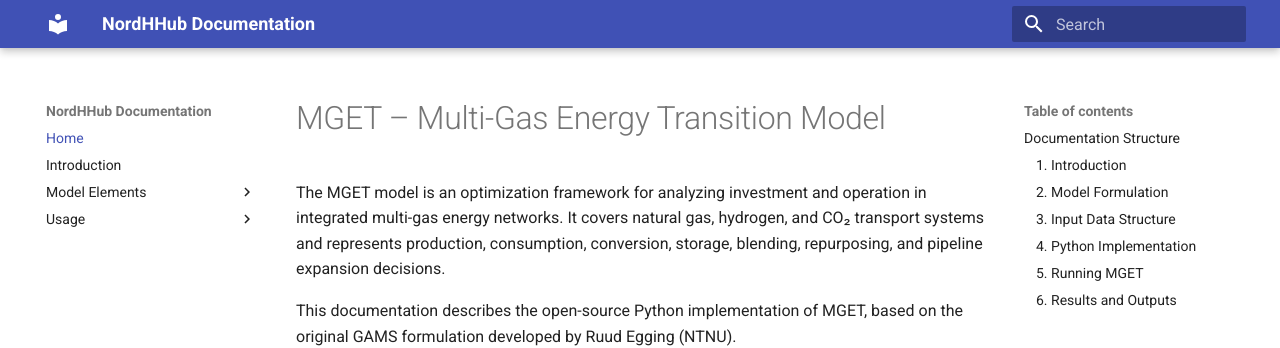
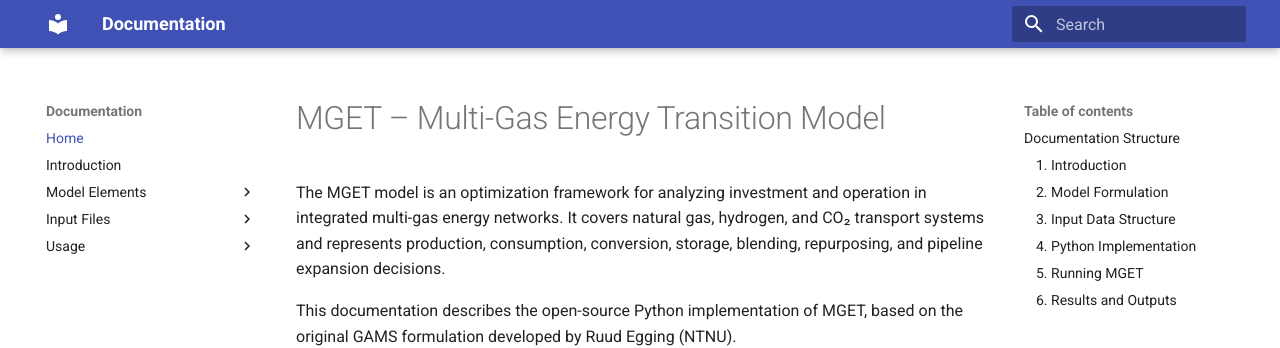
Before and after one commit to ParinazAliasghari/NordHHub, an MkDocs documentation site: the page built from docs/index.md, in a window 1280 px wide. Shown: the top 348 px of the page. Built offline with MkDocs 1.6.1 and Material for MkDocs 9.7.7, drawn with Linux system fonts in a browser that asks for light colours.

Commit message:
Update mkdocs.yml

```diff
--- a/mkdocs.yml
+++ b/mkdocs.yml
@@ -1,4 +1,4 @@
-site_name: NordHHub Documentation
+site_name: Documentation
 theme:
   name: material
 
@@ -6,9 +6,11 @@ nav:
   - Home: index.md
   - Introduction: docs/introduction.md
   - Model Elements:
-      - Data Loading: docs/data_loading.md
+      - Data Loading: docs/load_module.md
       - Model Builder: docs/model_builder.md
       - Reporting: docs/reporting.md
+  - Input Files:
+      - Nodes: input_files/nodes.md
   - Usage:
       - Running the Model: docs/run_model.md
       - Results: docs/results.md
```
